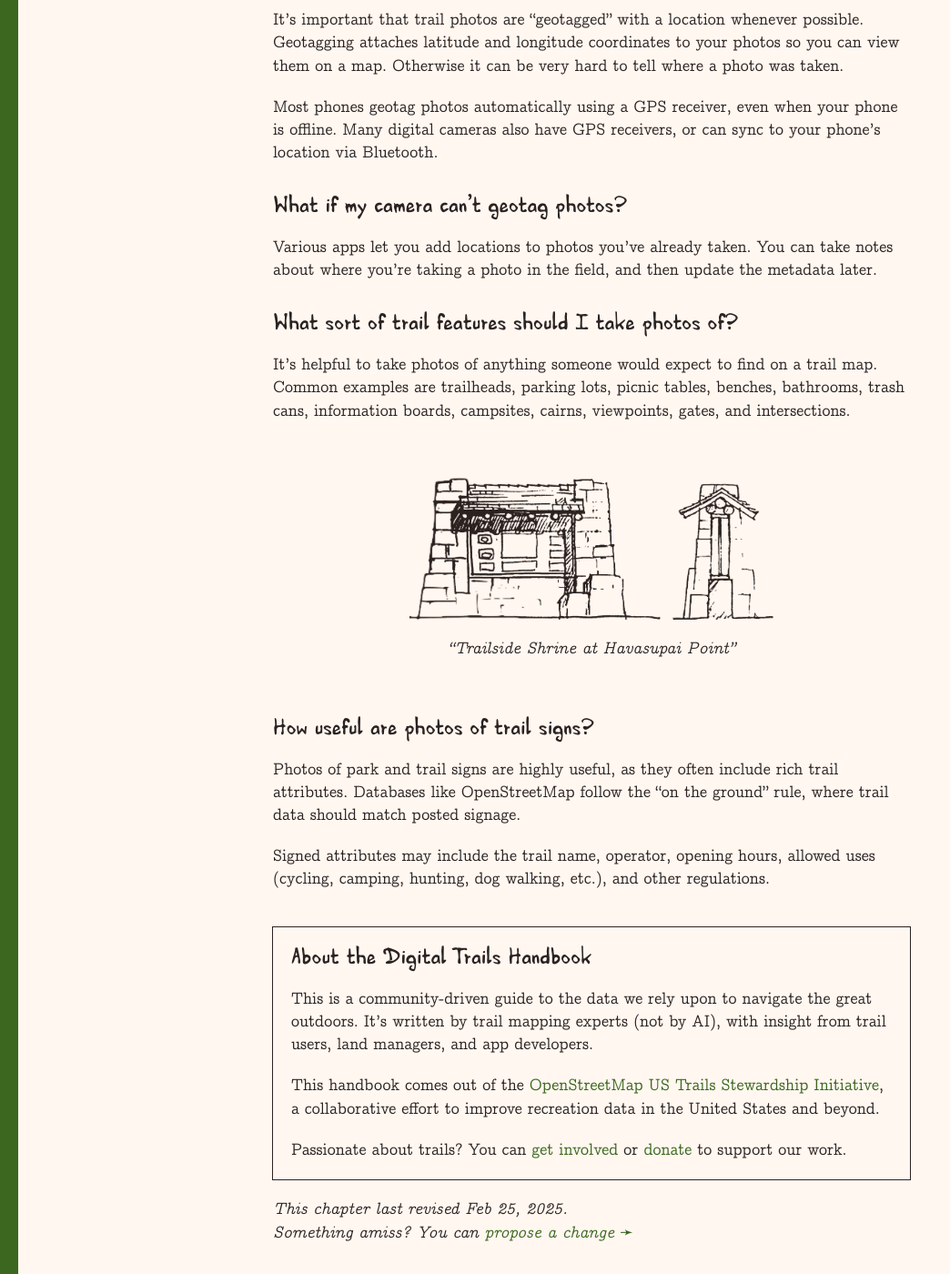
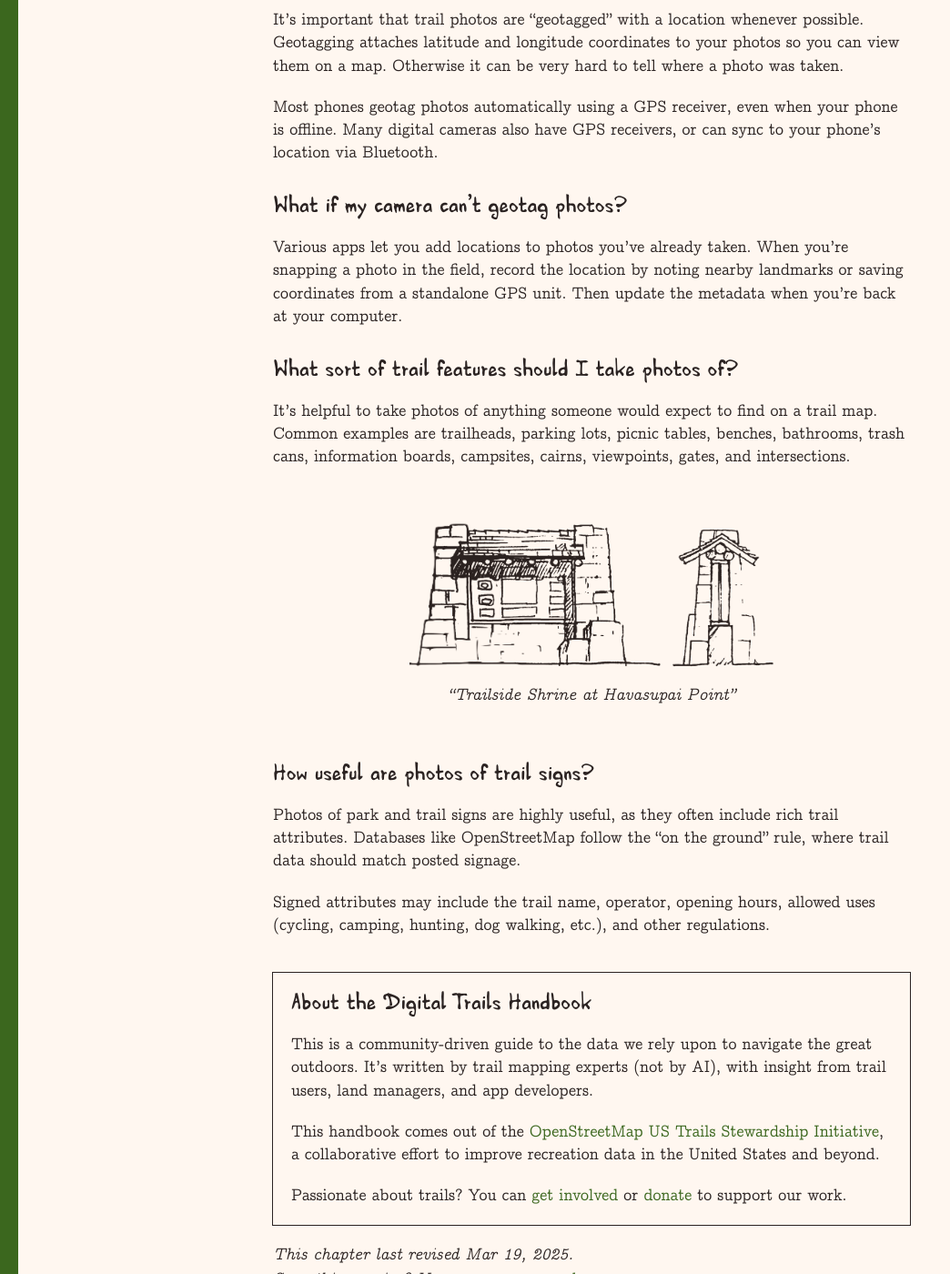
Before and after one commit to osmus/digital-trails-handbook, a Jekyll site: the page built from _source/_articles/survey-photos.md, in a window 1280 px wide and 1400 px high, scrolled down 494 px. Shown: the whole window at 91% size, without its empty margins (0-1044 px from the left). Built offline with Jekyll 4.4.1, drawn with Linux system fonts in a browser that asks for light colours.

Commit message:
More detail

```diff
--- a/_source/_articles/survey-photos.md
+++ b/_source/_articles/survey-photos.md
@@ -3,6 +3,7 @@ title: I take a lot of photos on the trail. Are these useful for mapping?
 footer_image: landscape-painting
 footer_caption: "\"Studying In Colour From Nature\""
 date: 2025-02-25
+updated: 2025-03-19
 ---
 Yes! Photos are the perfect way to capture information about a trail. A casual look back at your photo library might reveal the location of a viewpoint, the smoothness of a path, or the height of a bridge. By being intentional with your photos, you can survey a lot of trail data without too much effort.
 
@@ -14,7 +15,7 @@ Most phones geotag photos automatically using a GPS receiver, even when your pho
 
 ## What if my camera can't geotag photos?
 
-Various apps let you add locations to photos you've already taken. You can take notes about where you're taking a photo in the field, and then update the metadata later.
+Various apps let you add locations to photos you've already taken. When you're snapping a photo in the field, record the location by noting nearby landmarks or saving coordinates from a standalone GPS unit. Then update the metadata when you're back at your computer.
 
 ## What sort of trail features should I take photos of?
 
```
